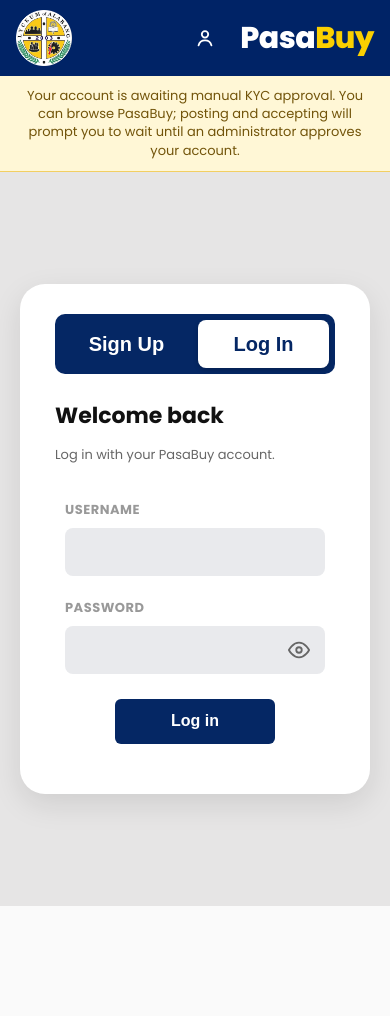
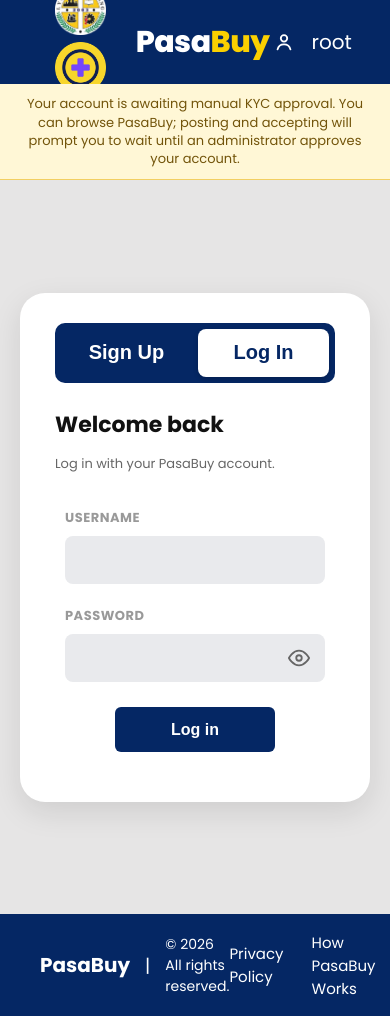
Before and after one commit to willarinsol/PasaBuy, a Django app: page / in a window 390 px wide. Before the commit the page ends 906 px from the top, so only its background shows below. Run offline with Django 5.2, Linux system fonts and the light colour scheme; a user stored in the database is signed in; data comes from the database, SQL or seed files in the repository; both versions use the stored data as it was after the commit.

Commit message:
feat: Implement site footer and enhance header layout with responsive design

```diff
--- a/PasaBuy/PasaBuy/static/common.css
+++ b/PasaBuy/PasaBuy/static/common.css
@@ -11,6 +11,9 @@ body {
 body {
   font-family: "Poppins", sans-serif;
   background: #e6e5e5;
+  display: flex;
+  flex-direction: column;
+  min-height: 100vh;
 }
 
 .site-header {
@@ -100,7 +103,137 @@ body {
   font-weight: 500;
   line-height: 18px;
 }
+/* Header Styles */
+.header {
+    height: 10vh;
+    background: #052764;
+    display: flex;
+    align-items: center;
+    justify-content: space-between;
+    padding: 0 55px;
+    box-shadow: 0 2px 7px rgba(0, 0, 0, 0.9);
+}
 
+.logosection {
+    display: flex;
+    align-items: center;
+}
+
+.loalogo {
+    width: auto;
+    height: 6vh;
+    object-fit: contain;
+    margin-right: 30px;
+}
+
+.pasabuylogo {
+    width: auto;
+    height: 6vh;
+    object-fit: contain;
+    object-position:center;
+}
+
+.headeractions {
+    display: flex;
+    align-items: center;
+    gap: 28px;
+}
+
+.post-btn {
+    width: 15vh;
+    height: 6vh;
+    background: #243cff;
+    color: white;
+    border: none;
+    border-radius: 13px;
+    display: flex;
+    align-items: center;
+    justify-content: center;
+    gap: 12px;
+    cursor: pointer;
+}
+
+.post-btn span {
+    color: #ffdf00;
+    font-size: 18px;
+    font-weight: 700;
+}
+
+.post-btn p {
+    font-size: 16px;
+    font-weight: 700;
+    line-height: 15px;
+    margin: 0;
+}
+
+.user-section {
+    display: flex;
+    align-items: center;
+    gap: 10px;
+    color: white;
+}
+
+.user-section span {
+    font-size: 20px;
+    margin: 0;
+}
+
+.usericon {
+    width: 24px;
+    height: 24px;
+    object-fit: contain;
+}
+
+/* Footer Styles */
+.footer {
+    height: 12vh;
+    background: #052764;
+    display: flex;
+    align-items: center;
+    justify-content: space-between;
+    padding: 0 40px;
+    margin-top: auto;
+}
+
+.footerleft {
+    display: flex;
+    align-items: center;
+    gap: 15px;
+    color: white;
+}
+
+.brandname {
+    font-size: 20px;
+    font-weight: 700;
+    color: white;
+}
+
+.divider {
+    color: white;
+    font-size: 18px;
+}
+
+.copyright {
+    font-size: 14px;
+    color: white;
+}
+
+.footernav {
+    display: flex;
+    align-items: center;
+    gap: 28px;
+}
+
+.footernav a {
+    color: white;
+    font-size: 15px;
+    font-weight: 500;
+    text-decoration: none;
+}
+
+.footernav a:hover {
+    color: #ffdf00;
+}
 .account-menu {
   position: relative;
   gap: 12px;
--- a/PasaBuy/PasaBuy/static/style.css
+++ b/PasaBuy/PasaBuy/static/style.css
@@ -331,7 +331,7 @@ select {
   margin-bottom: 7px;
 }
 
-.upload-box {
+.upd-box {
   min-height: 130px;
   border: 2px dashed #777;
   border-radius: 5px;
--- a/PasaBuy/PasaBuy/templates/browser.html
+++ b/PasaBuy/PasaBuy/templates/browser.html
@@ -69,5 +69,6 @@
 
     <script src="{% static 'script.js' %}"></script>
     <script src="{% static 'browser.js' %}"></script>
+    {% include "includes/site_footer.html" %}
   </body>
 </html>
--- a/PasaBuy/PasaBuy/templates/heropage.html
+++ b/PasaBuy/PasaBuy/templates/heropage.html
@@ -109,6 +109,9 @@
         </div>
       </div>
     </div>
+
     <script src="{% static 'script.js' %}"></script>
+     {% include "includes/site_footer.html" %}
   </body>
+
 </html>
--- /dev/null
+++ b/PasaBuy/PasaBuy/templates/includes/site_footer.html
@@ -0,0 +1,12 @@
+<footer class="footer">
+    <div class="footerleft">
+        <span class="brandname">PasaBuy</span>
+        <span class="divider">|</span>
+        <span class="copyright">&copy; {% now "Y" %} All rights reserved.</span>
+    </div>
+
+    <div class="footernav">
+        <a href="#">Privacy Policy</a>
+        <a href="{% url 'info_page' %}">How PasaBuy Works</a>
+    </div>
+</footer>
--- a/PasaBuy/PasaBuy/templates/includes/site_header.html
+++ b/PasaBuy/PasaBuy/templates/includes/site_header.html
@@ -1,41 +1,34 @@
 {% load static %}
-<header class="site-header">
-  <div class="site-header__brand">
-    <a href="{% url 'hero' %}" class="site-header__home">
-      <img
-        src="{% static 'images/loalogo.png' %}"
-        alt="Lyceum of Alabang Logo"
-      />
-      <span>LYCEUM OF ALABANG</span>
+<header class="header">
+    <div class="logosection">
+        <a href="{% url 'hero' %}">
+            <img src="{% static 'images/loalogo.png' %}" alt="LOA Logo" class="loalogo">
+            <img src="{% static 'images/pasabuylogo.png' %}" class="pasabuylogo">
+            <a href="{% url 'hero' %}" class="site-header__logo">Pasa<span>Buy</span></a>
         </a>
     </div>
 
-  <div class="site-header__actions">
+    <div class="headeractions">
         {% if show_post and request.user.is_authenticated %}
-    <a class="site-header__post" id="goPost" href="{% url 'order_page' %}">
-      <span class="site-header__post-icon" aria-hidden="true">+</span>
-      <span>Post<br />PasaBuy</span>
+        <a href="{% url 'order_page' %}" style="text-decoration: none;">
+            <button class="post-btn" type="button">
+                <span>+</span>
+                <p>Post<br>PasaBuy</p>
+            </button>
         </a>
         {% endif %}
 
         {% if request.user.is_authenticated %}
-    <div class="account-menu">
-      <button
-        class="user-menu-toggle"
-        type="button"
-        aria-label="Open account menu"
-        aria-expanded="false"
-      >
+        <div class="user-section account-menu">
+            <button class="user-menu-toggle" type="button" aria-label="Open account menu">
                 <span class="user-icon" aria-hidden="true">
           <svg viewBox="0 0 24 24">
             <circle cx="12" cy="8" r="3.5"></circle>
             <path d="M5 20c.8-3.5 3.2-5.5 7-5.5s6.2 2 7 5.5"></path>
           </svg>
-        </span>
             </button>
-      <span class="account-name">
-        {{ request.user.get_full_name|default:request.user.username }}
-      </span>
+            <span>{{ request.user.get_full_name|default:request.user.username }}</span>
+
             <div class="account-panel" hidden>
                 <a href="{% url 'user_page' %}">Account Settings</a>
                 <a href="{% url 'my_orders' %}">My Orders</a>
@@ -43,8 +36,6 @@
             </div>
         </div>
         {% endif %}
-
-    <a href="{% url 'hero' %}" class="site-header__logo">Pasa<span>Buy</span></a>
     </div>
 </header>
 
@@ -53,8 +44,7 @@
     {% if not profile.is_approved %}
     <div class="approval-notice" role="status">
       Your account is awaiting manual KYC approval. You can browse PasaBuy; posting
-      and accepting will prompt you to wait until an administrator approves your
-      account.
+      and accepting will prompt you to wait until an administrator approves your account.
     </div>
     {% endif %}
   {% endwith %}
--- a/PasaBuy/PasaBuy/templates/index.html
+++ b/PasaBuy/PasaBuy/templates/index.html
@@ -258,4 +258,5 @@
 
     <script src="{% static 'script.js' %}"></script>
   </body>
+  {% include "includes/site_footer.html" %}
 </html>
--- a/PasaBuy/PasaBuy/templates/info.html
+++ b/PasaBuy/PasaBuy/templates/info.html
@@ -119,5 +119,7 @@
       </section>
     </main>
     <script src="{% static 'script.js' %}"></script>
+    {% include "includes/site_footer.html" %}
   </body>
+
 </html>
--- a/PasaBuy/PasaBuy/templates/myorders.html
+++ b/PasaBuy/PasaBuy/templates/myorders.html
@@ -167,5 +167,6 @@
 
     <script src="{% static 'script.js' %}"></script>
     <script src="{% static 'myorders.js' %}"></script>
+    {% include "includes/site_footer.html" %}
   </body>
 </html>
--- a/PasaBuy/PasaBuy/templates/orderpage.html
+++ b/PasaBuy/PasaBuy/templates/orderpage.html
@@ -271,5 +271,6 @@
 
     <script src="{% static 'script.js' %}"></script>
     <script src="{% static 'orderpage.js' %}"></script>
+    {% include "includes/site_footer.html" %}
   </body>
 </html>
--- a/PasaBuy/PasaBuy/templates/userpage.html
+++ b/PasaBuy/PasaBuy/templates/userpage.html
@@ -164,5 +164,6 @@
     {{ target_rating|json_script:"rating-data" }}
     <script src="{% static 'script.js' %}"></script>
     <script src="{% static 'userpage.js' %}"></script>
+    {% include "includes/site_footer.html" %}
   </body>
 </html>
```
Also changed, not shown: PasaBuy/PasaBuy/static/images/pasabuylogo.png (added), PasaBuy/db.sqlite3. Lines whose indentation alone changed are shown as unchanged.
